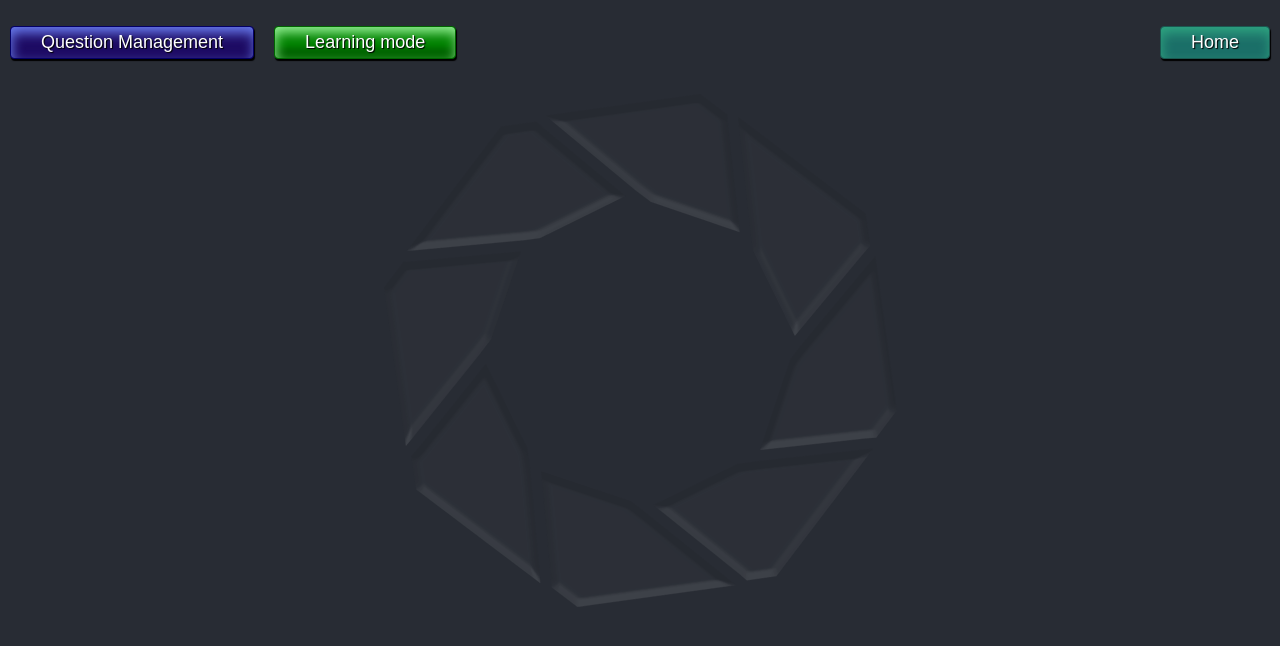
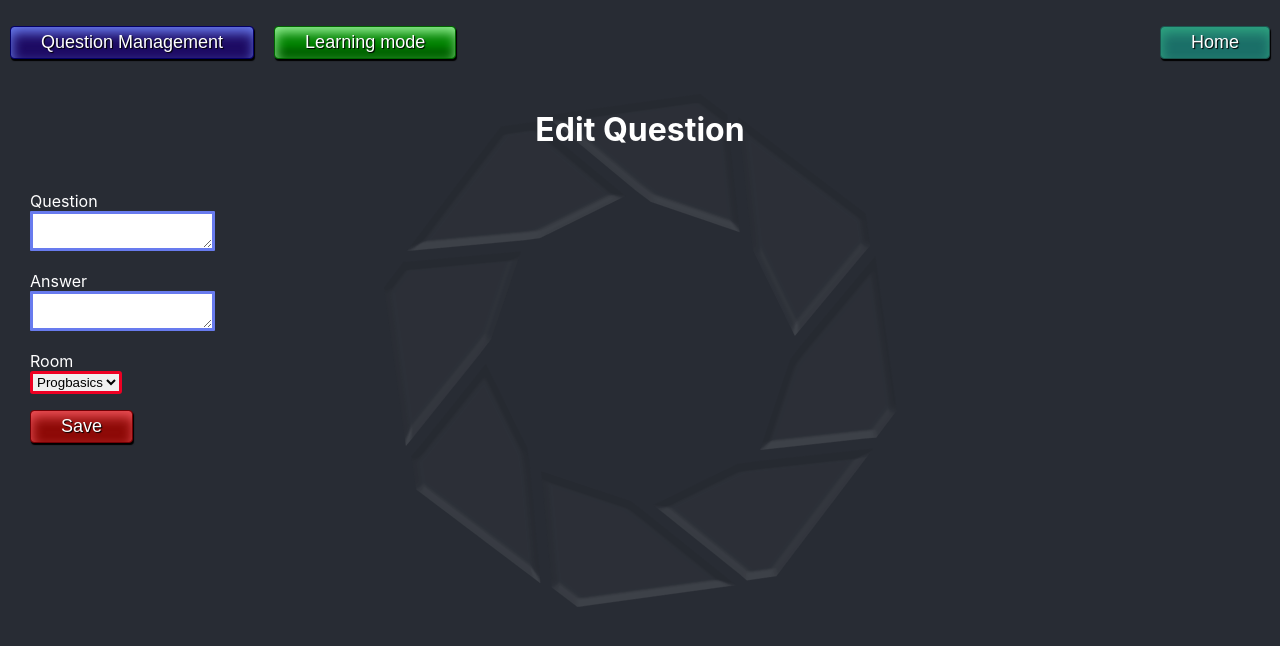
Before and after one commit to Crepkey/workbook_front_end, a React (Create React App) app: page /edit-question in a window 1280 px wide. Shown: the top 646 px of the page. Built offline with nearby package versions, Linux system fonts and the light colour scheme.

Commit message:
MANAGE QUESTIONS: Api sending is implemented

```diff
--- a/src/App.js
+++ b/src/App.js
@@ -9,6 +9,7 @@ import QuestionManagement from './pages/QuestionManagement';
 import Button from "./components/button";
 import Home from "./pages/Home"
 import AddQuestion from "./pages/AddQuestion";
+import EditQuestion from "./pages/EditQuestion";
 
 
 export default function App() {
@@ -23,6 +24,7 @@ export default function App() {
                 <Route exact path="/"               component={ () => <Home/> } />
                 <Route path="/question-management"  component={ () => <QuestionManagement/> } />
                 <Route path="/add-question"         component={ () => <AddQuestion/> } />
+                <Route path="/edit-question"         component={ () => <EditQuestion/> } />
                 <Route path="/learning-mode"        component={ () => <LearningMode/> } />
             </div>
         </Router>
--- /dev/null
+++ b/src/components/QuestionForm.jsx
@@ -0,0 +1,72 @@
+import React, {Component} from 'react';
+import Button from "./button";
+
+export default class QuestionForm extends Component {
+    constructor(props){
+        super(props);
+        this.handleSubmit = this.handleSubmit.bind(this);
+        this.state={
+            apiAddress: this.props.apiAddress,
+            formTitle: this.props.formTitle,
+            questionFieldLabel: this.props.questionFieldLabel,
+            answerFieldLabel: this.props.answerFieldLabel,
+            roomDropdownLabel: this.props.roomDropdownLabel,
+            submitButtonText: this.props.submitButtonText
+        }
+    }
+
+    handleSubmit(event){
+        event.preventDefault();
+        const formData = new FormData(event.target);
+
+        let jsonData = {};
+
+        for (const [key, value] of formData) {
+            jsonData[key] = value;
+        }
+
+        fetch(this.state.apiAddress, {
+            method: 'POST',
+            headers: {
+                'Accept': 'application/json',
+                'Content-Type': 'application/json'
+            },
+
+            body: JSON.stringify(jsonData)
+        }).then(res => res.json())
+            .then(response => console.log('Success:', JSON.stringify(response)))
+            .catch(error => console.error('Error:', error))
+    };
+
+    render() {
+        return (
+            <div>
+                <h1 className="App-header">{this.state.formTitle}</h1>
+
+                <form onSubmit={this.handleSubmit}>
+                    <p>
+                        <label htmlFor="questionText">{this.state.questionFieldLabel}</label>
+                        <textarea id="questionText" name="questionText"/>
+                    </p>
+
+                    <p>
+                        <label htmlFor="answer">{this.state.answerFieldLabel}</label>
+                        <textarea id="answer" name="answer"/>
+                    </p>
+
+                    <p>
+                        <label htmlFor="room">{this.state.roomDropdownLabel}</label>
+                        <select id="room" name="room">
+                            <option value="PROGBASICS">Progbasics</option>
+                            <option value="WEB">Web</option>
+                            <option value="OOP">OOP</option>
+                            <option value="ADVANCED">Advanced</option>
+                        </select>
+                    </p>
+
+                    <Button id="send-question" color="red-button">{this.state.submitButtonText}</Button>
+                </form>
+            </div>
+        );
+    }
+}
--- a/src/components/QuestionTitle.jsx
+++ b/src/components/QuestionTitle.jsx
@@ -10,7 +10,7 @@ export default class QuestionTitle extends Component{
                     {this.props.title}
                     </span>
                 </h3>
-                <Button id="edit-button" color = "red-button">
+                <Button id="edit-button" color = "red-button" href="./edit-question">
                     Edit
                 </Button>
             </div>
--- /dev/null
+++ b/src/pages/EditQuestion.js
@@ -0,0 +1,21 @@
+import React, {Component} from 'react';
+import '../App.css';
+import Button from "../components/button";
+import QuestionForm from "../components/QuestionForm";
+
+export default class EditQuestion extends Component {
+
+
+    render() {
+        return (
+            <QuestionForm
+                apiAddress="http://localhost:8080/question/add"
+                formTitle="Edit Question"
+                questionFieldLabel="Question"
+                answerFieldLabel="Answer"
+                roomDropdownLabel="Room"
+                submitButtonText="Save"
+            />
+        );
+    }
+}
```
